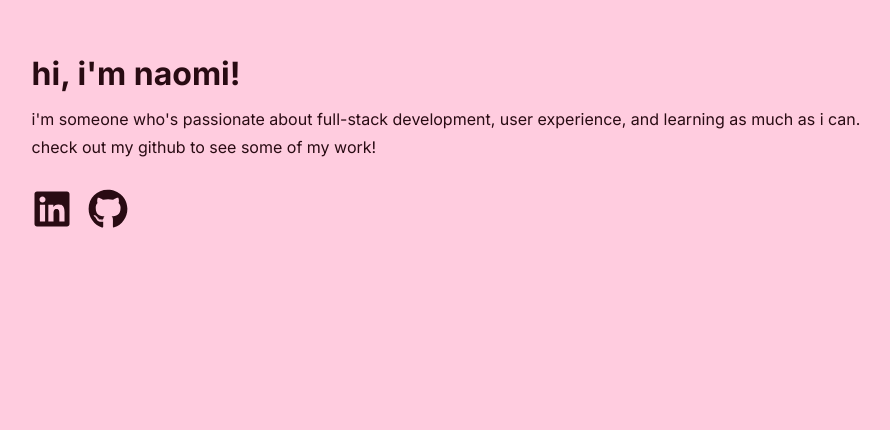
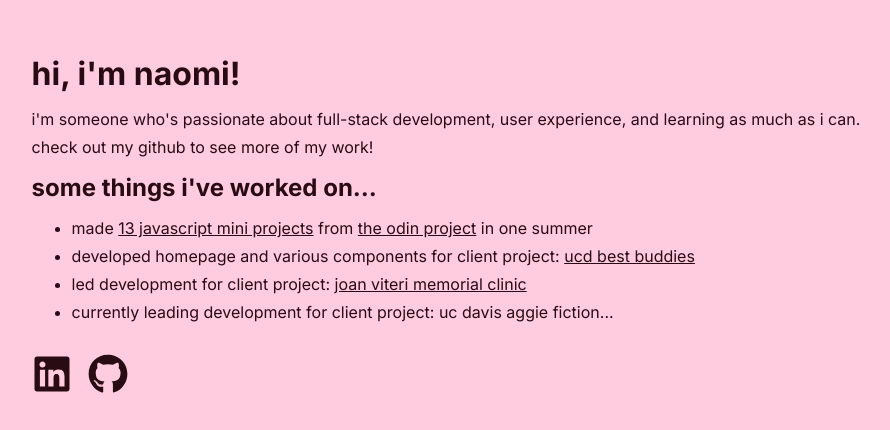
Before and after one commit to naomitzhao/naomitzhao.com, a Next.js app: page / in a window 1280 px wide. Shown: the part 186-616 px from the top of the page, without its empty margins (194-1084 px from the left). Built offline with nearby package versions, Linux system fonts and the light colour scheme.

Commit message:
feat: Update content

```diff
--- a/app/globals.scss
+++ b/app/globals.scss
@@ -15,6 +15,8 @@ body {
 
 a {
   color: var(--text-primary);
+  font-size: 1rem;
+  transition: 0.3s;
 }
 
 * {
@@ -22,3 +24,40 @@ a {
   padding: 0;
   margin: 0;
 }
+
+h1, h2, h3 {
+  transition: 0.3s;
+}
+
+
+h1:hover, h2:hover, h3:hover, a:hover {
+  color: var(--text-secondary);
+}
+
+h1 {
+  font-size: 2rem;
+}
+
+h1:hover {
+  font-size: 2.25rem;
+}
+
+h2 {
+  font-size: 1.5rem;
+}
+
+h2:hover {
+  font-size: 1.625rem;
+}
+
+h3 {
+  font-size: 1.25rem;
+}
+
+h3:hover {
+  font-size: 1.3rem;
+}
+
+a:hover {
+  font-size: 1.0625rem;
+}
--- a/app/page.module.scss
+++ b/app/page.module.scss
@@ -23,14 +23,11 @@
   flex-direction: column;
   gap: 16px;
 
-  h1 {
-    transition: 0.3s;
-    font-size: 2rem;
-  }
-
-  h1:hover {
-    color: var(--text-secondary);
-    font-size: 2.25rem;
+  ul {
+    margin-left: 40px;
+    display: flex;
+    flex-direction: column;
+    gap: 8px;
   }
 }
 
--- a/app/page.tsx
+++ b/app/page.tsx
@@ -9,8 +9,23 @@ export default function Home() {
           <h1>hi, i&apos;m naomi!</h1>
           <div className={styles.subTexts}>
             <p>i&apos;m someone who&apos;s passionate about full-stack development, user experience, and learning as much as i can.</p>
-            <p>check out my github to see some of my work!</p>
+            <p>check out my github to see more of my work!</p>
           </div>
+          <h2>some things i&apos;ve worked on...</h2>
+          <ul>
+            <li>
+              <p>made <a href="https://naomitzhao.github.io/top-projects/">13 javascript mini projects</a> from <a href="https://www.theodinproject.com/">the odin project</a> in one summer</p>
+            </li>
+            <li>
+              <p>developed homepage and various components for client project: <a href="https://ucdbestbuddies.org/">ucd best buddies</a></p>
+            </li>
+            <li>
+              <p>led development for client project: <a href="https://www.joanviterimemorialclinic.com/">joan viteri memorial clinic</a></p>
+            </li>
+            <li>
+              <p>currently leading development for client project: uc davis aggie fiction...</p>
+            </li>
+          </ul>
         </div>
         <div className={styles.socialsIcons}>
           <a href="https://www.linkedin.com/in/naomitzhao/"><FaLinkedin className={styles.socialIcon}/></a>
```
